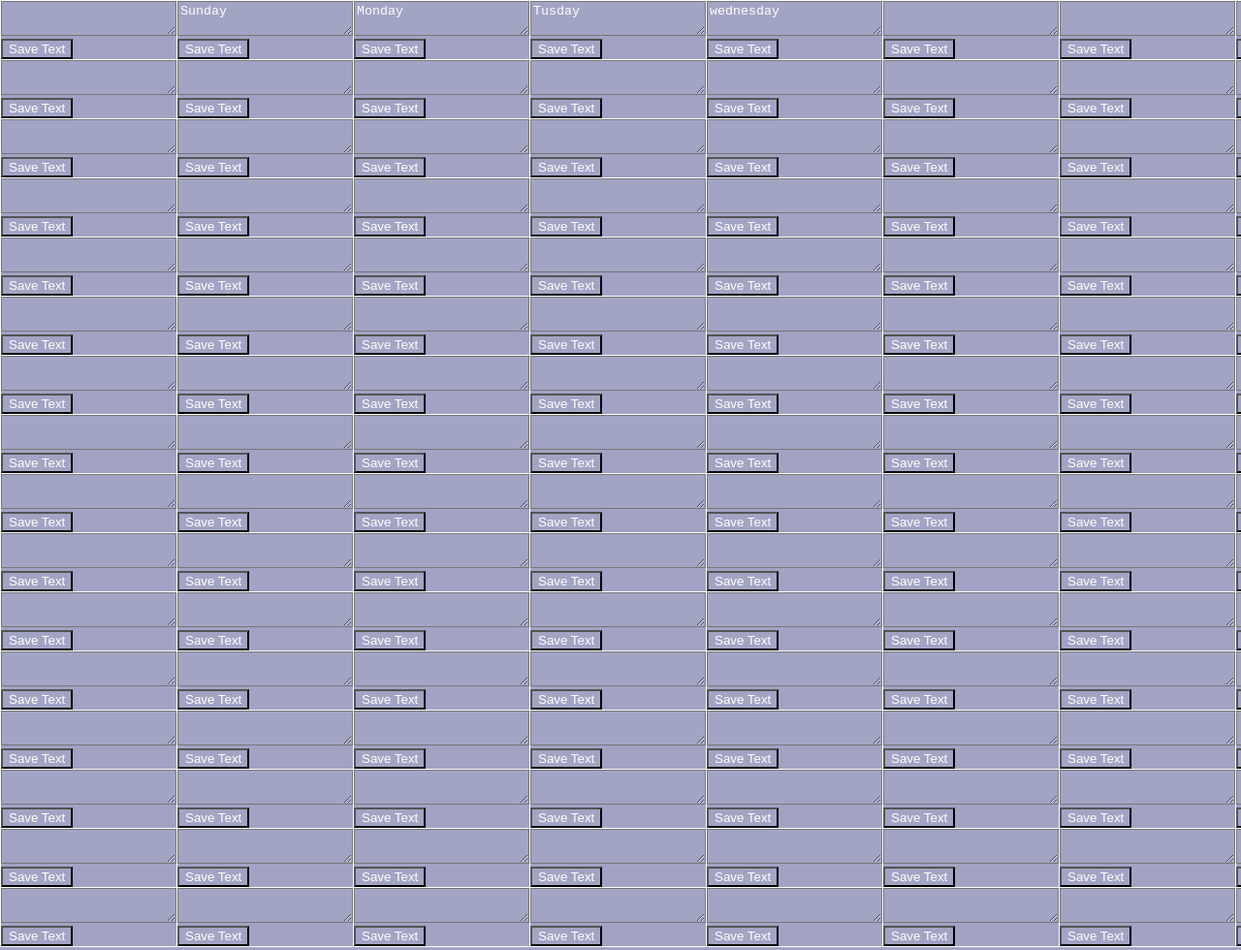
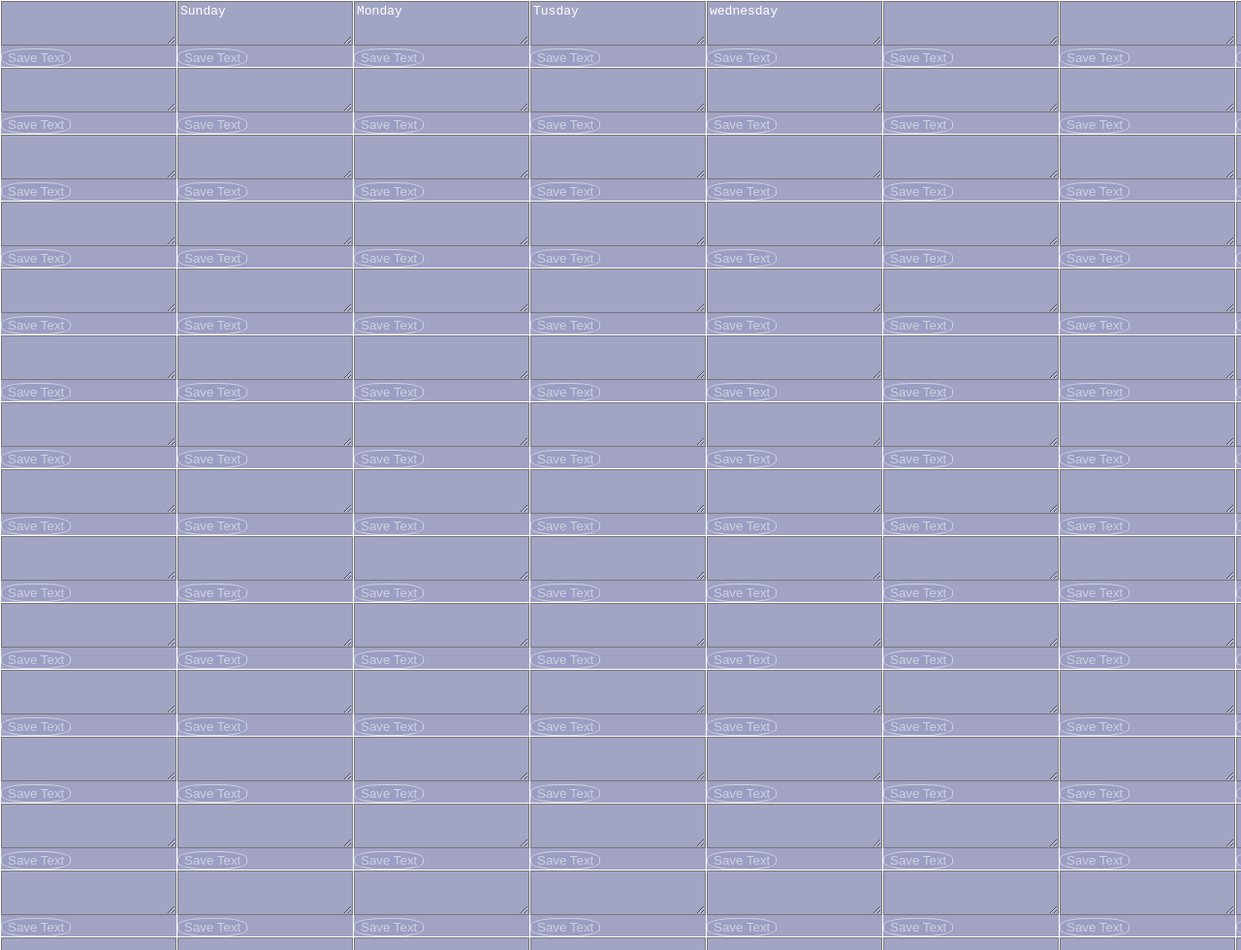
Before and after one commit to akermang/dynamicWeekTable, a plain HTML site: page index.html in a window 1280 px wide. Shown: the top 980 px of the page at 97% size. Drawn offline with Linux system fonts and the light colour scheme.

Commit message:
color adjust

```diff
--- a/css/main.css
+++ b/css/main.css
@@ -73,16 +73,19 @@ table {
 textarea{
   background-color:rgb(162, 164, 196);
   color: white;
+  height: 40px;
+  font-size: 100%;
 }
 
 button{
-  background-color: rgb(162, 164, 196);
-  color: white;
+  background-color: rgb(155, 158, 194);
+  color: rgba(255, 255, 255, 0.52);
+  border-radius: 40%;
+  border: 1px solid rgba(255, 255, 255, 0.52);
 }
 
 td{
   width: 12%;
   border: 1px solid white;
-  border-radius: 15%;
-  height: 30px;
+  height: 50px;
 }
```
